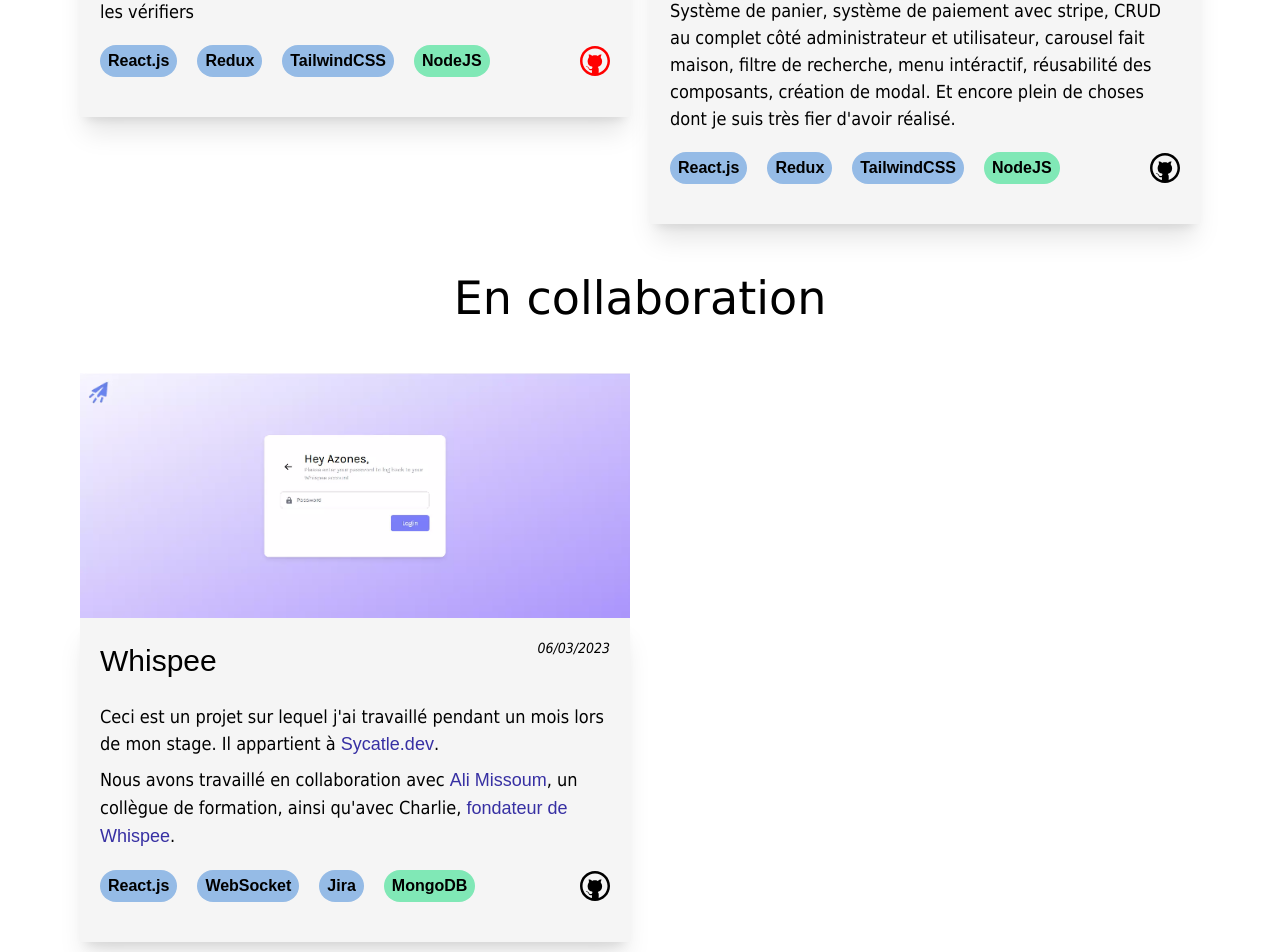
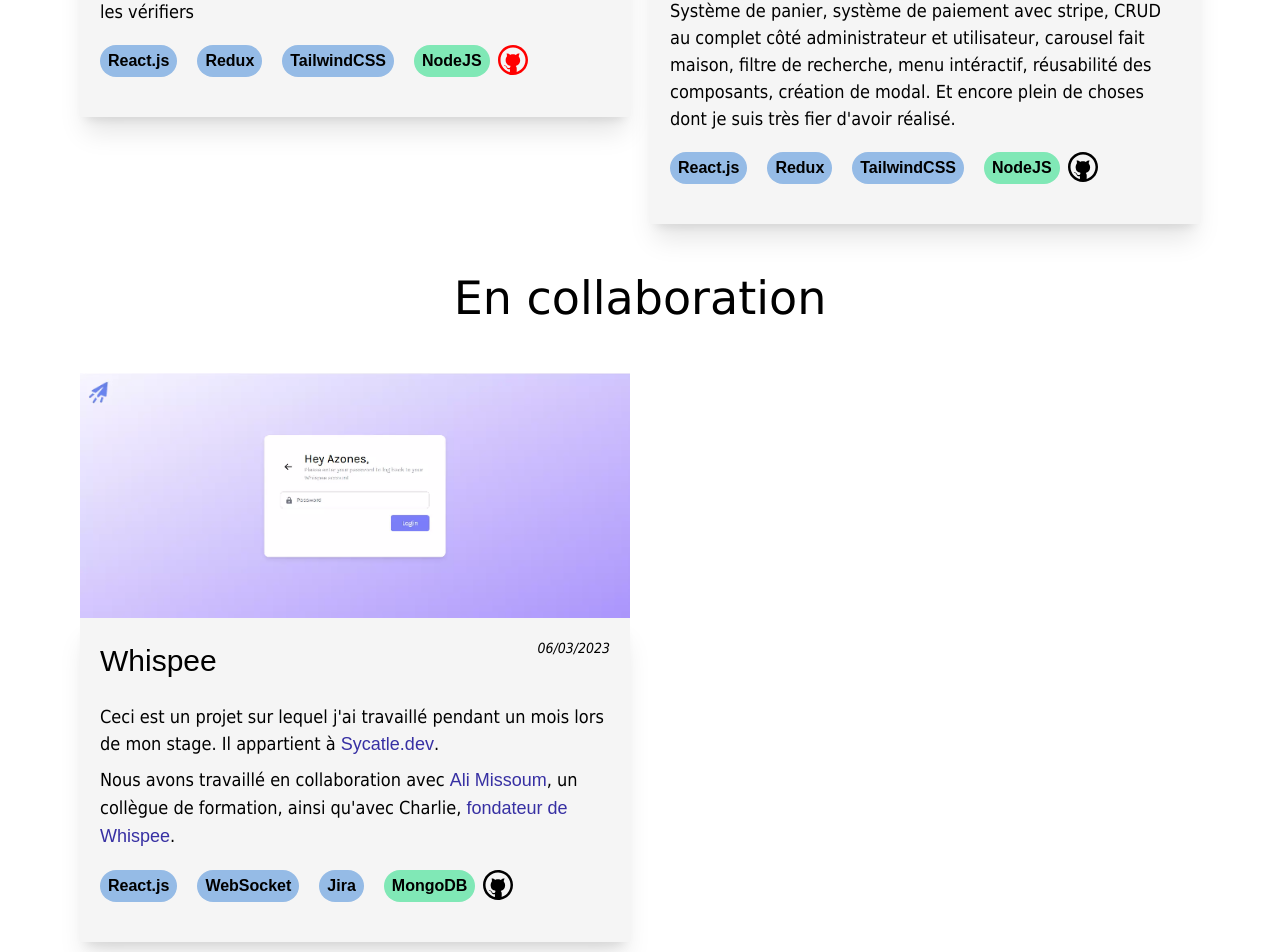
Before and after one commit to Azonesbz/vincentavez, a React (Vite) app in the folder client/: page / in a window 1280 px wide. Shown: the part 4117-5069 px from the top of the page. Built offline with nearby package versions, Linux system fonts and the light colour scheme; a web font is replaced by a local one.

Commit message:
adjusted padding and self position

```diff
--- a/client/src/components/portfolio/CooperationProject.jsx
+++ b/client/src/components/portfolio/CooperationProject.jsx
@@ -31,14 +31,14 @@
                         <p>Ceci est un projet sur lequel j'ai travaillé pendant un mois lors de mon stage. Il appartient à <span className='text-indigo-800'>Sycatle.dev</span>.</p>
                         <p>Nous avons travaillé en collaboration avec <span className='text-indigo-800'>Ali Missoum</span>, un collègue de formation, ainsi qu'avec Charlie, <span className='text-indigo-800'>fondateur de Whispee</span>.</p>
                     </div>
-                    <div className="flex justify-between items-center ">
-                        <div className="flex flex-wrap gap-5 py-5">
+                    <div className="flex justify-between self-start py-5 ">
+                        <div className="flex flex-wrap gap-5">
                             <span className="inline-block bg-[#95bbe6] font-bold py-1 px-2 rounded-full">React.js</span>
                             <span className="inline-block bg-[#95bbe6] font-bold py-1 px-2 rounded-full">WebSocket</span>
                             <span className="inline-block bg-[#95bbe6] font-bold py-1 px-2 rounded-full">Jira</span>
                             <span className="inline-block bg-[#80e8b6] font-bold py-1 px-2 rounded-full">MongoDB</span>
                         </div>
-                        <Link to="https://github.com/sycatledev/WhispeeChat" target='_blank'>
+                        <Link className='px-2' to="https://github.com/sycatledev/WhispeeChat" target='_blank'>
                             <svg className="hover:scale-95 duration-200" width="30" height="30" fill="currentColor" viewBox="0 0 24 24" xmlns="http://www.w3.org/2000/svg">
                                 <path fill-rule="evenodd" d="M12 2C6.477 2 2 6.477 2 12s4.477 10 10 10 10-4.477 10-10S17.523 2 12 2ZM0 12C0 5.373 5.373 0 12 0s12 5.373 12 12-5.373 12-12 12S0 18.627 0 12Z" clip-rule="evenodd"></path>
                                 <path fill-rule="evenodd" d="M9.591 22.736c-.096-.125-.096-1.237 0-3.337-1.035.036-1.69-.036-1.963-.215-.41-.27-.82-1.1-1.184-1.686-.363-.585-1.171-.678-1.497-.809-.326-.13-.408-.664.899-.26 1.306.403 1.37 1.502 1.782 1.759.412.256 1.398.144 1.844-.062.447-.206.414-.972.494-1.275.1-.284-.255-.347-.262-.349-.436 0-2.727-.498-3.356-2.716-.63-2.219.181-3.669.613-4.292.289-.416.263-1.301-.076-2.657C8.117 6.68 9.067 7.067 9.737 8c0 .006.877-.521 2.263-.521s1.877.429 2.257.521c.38.093.683-1.633 3.026-1.163-.489.962-.899 2.163-.586 2.657.313.494 1.54 2.064.786 4.292-.503 1.485-1.49 2.39-2.964 2.716-.169.054-.253.141-.253.261 0 .18.228.2.557 1.043.22.562.235 2.168.048 4.818-.476.12-.846.202-1.11.244a12.14 12.14 0 0 1-1.478.13c-.5.016-.673.015-1.365-.05a9.896 9.896 0 0 1-1.326-.212Z" clip-rule="evenodd"></path>
--- a/client/src/components/portfolio/Projects.jsx
+++ b/client/src/components/portfolio/Projects.jsx
@@ -39,14 +39,14 @@
                         <p>J'ai aussi appris à stocker des données, et les récupérer pour les vérifiers</p>
 
                     </div>
-                    <div className="flex justify-between items-center ">
-                        <div className="flex flex-wrap gap-5 py-5">
+                    <div className="flex justify-between self-start py-5">
+                        <div className="flex flex-wrap gap-5">
                             <span className="inline-block bg-[#95bbe6] font-bold py-1 px-2 rounded-full">React.js</span>
                             <span className="inline-block bg-[#95bbe6] font-bold py-1 px-2 rounded-full">Redux</span>
                             <span className="inline-block bg-[#95bbe6] font-bold py-1 px-2 rounded-full">TailwindCSS</span>
                             <span className="inline-block bg-[#80e8b6] font-bold py-1 px-2 rounded-full">NodeJS</span>
                         </div>
-                        <div>
+                        <div className='px-2'>
                             <svg className="hover:scale-95 duration-200" width="30" height="30" fill="red" viewBox="0 0 24 24" xmlns="http://www.w3.org/2000/svg">
                                 <path fill-rule="evenodd" d="M12 2C6.477 2 2 6.477 2 12s4.477 10 10 10 10-4.477 10-10S17.523 2 12 2ZM0 12C0 5.373 5.373 0 12 0s12 5.373 12 12-5.373 12-12 12S0 18.627 0 12Z" clip-rule="evenodd"></path>
                                 <path fill-rule="evenodd" d="M9.591 22.736c-.096-.125-.096-1.237 0-3.337-1.035.036-1.69-.036-1.963-.215-.41-.27-.82-1.1-1.184-1.686-.363-.585-1.171-.678-1.497-.809-.326-.13-.408-.664.899-.26 1.306.403 1.37 1.502 1.782 1.759.412.256 1.398.144 1.844-.062.447-.206.414-.972.494-1.275.1-.284-.255-.347-.262-.349-.436 0-2.727-.498-3.356-2.716-.63-2.219.181-3.669.613-4.292.289-.416.263-1.301-.076-2.657C8.117 6.68 9.067 7.067 9.737 8c0 .006.877-.521 2.263-.521s1.877.429 2.257.521c.38.093.683-1.633 3.026-1.163-.489.962-.899 2.163-.586 2.657.313.494 1.54 2.064.786 4.292-.503 1.485-1.49 2.39-2.964 2.716-.169.054-.253.141-.253.261 0 .18.228.2.557 1.043.22.562.235 2.168.048 4.818-.476.12-.846.202-1.11.244a12.14 12.14 0 0 1-1.478.13c-.5.016-.673.015-1.365-.05a9.896 9.896 0 0 1-1.326-.212Z" clip-rule="evenodd"></path>
@@ -107,14 +107,14 @@
                         <p>J'ai appris les fondamentaux de React, et j'ai aussi appris à utiliser Redux. C'était une vrai galère !</p>
                         <p>Système de panier, système de paiement avec stripe, CRUD au complet côté administrateur et utilisateur, carousel fait maison, filtre de recherche, menu intéractif, réusabilité des composants, création de modal. Et encore plein de choses dont je suis très fier d'avoir réalisé.</p>
                     </div>
-                    <div className="flex justify-between items-center ">
-                        <div className="flex flex-wrap gap-5 py-5">
+                    <div className="flex justify-between self-start py-5">
+                        <div className="flex flex-wrap gap-5">
                             <span className="inline-block bg-[#95bbe6] font-bold py-1 px-2 rounded-full">React.js</span>
                             <span className="inline-block bg-[#95bbe6] font-bold py-1 px-2 rounded-full">Redux</span>
                             <span className="inline-block bg-[#95bbe6] font-bold py-1 px-2 rounded-full">TailwindCSS</span>
                             <span className="inline-block bg-[#80e8b6] font-bold py-1 px-2 rounded-full">NodeJS</span>
                         </div>
-                        <Link to="https://github.com/Azonesbz/SpaceZone" target="_blank">
+                        <Link className='px-2' to="https://github.com/Azonesbz/SpaceZone" target="_blank">
                             <svg className="hover:scale-95 duration-200" width="30" height="30" fill="currentColor" viewBox="0 0 24 24" xmlns="http://www.w3.org/2000/svg">
                                 <path fill-rule="evenodd" d="M12 2C6.477 2 2 6.477 2 12s4.477 10 10 10 10-4.477 10-10S17.523 2 12 2ZM0 12C0 5.373 5.373 0 12 0s12 5.373 12 12-5.373 12-12 12S0 18.627 0 12Z" clip-rule="evenodd"></path>
                                 <path fill-rule="evenodd" d="M9.591 22.736c-.096-.125-.096-1.237 0-3.337-1.035.036-1.69-.036-1.963-.215-.41-.27-.82-1.1-1.184-1.686-.363-.585-1.171-.678-1.497-.809-.326-.13-.408-.664.899-.26 1.306.403 1.37 1.502 1.782 1.759.412.256 1.398.144 1.844-.062.447-.206.414-.972.494-1.275.1-.284-.255-.347-.262-.349-.436 0-2.727-.498-3.356-2.716-.63-2.219.181-3.669.613-4.292.289-.416.263-1.301-.076-2.657C8.117 6.68 9.067 7.067 9.737 8c0 .006.877-.521 2.263-.521s1.877.429 2.257.521c.38.093.683-1.633 3.026-1.163-.489.962-.899 2.163-.586 2.657.313.494 1.54 2.064.786 4.292-.503 1.485-1.49 2.39-2.964 2.716-.169.054-.253.141-.253.261 0 .18.228.2.557 1.043.22.562.235 2.168.048 4.818-.476.12-.846.202-1.11.244a12.14 12.14 0 0 1-1.478.13c-.5.016-.673.015-1.365-.05a9.896 9.896 0 0 1-1.326-.212Z" clip-rule="evenodd"></path>
```
